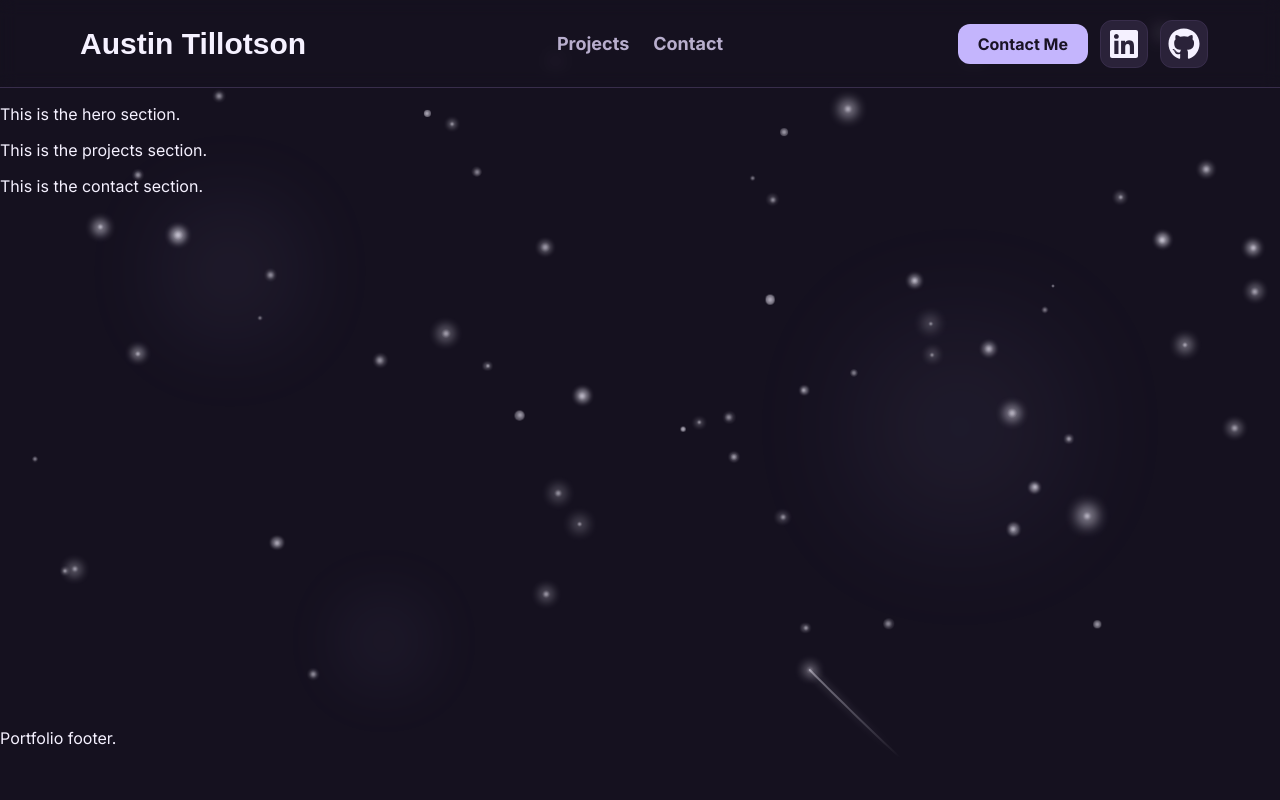
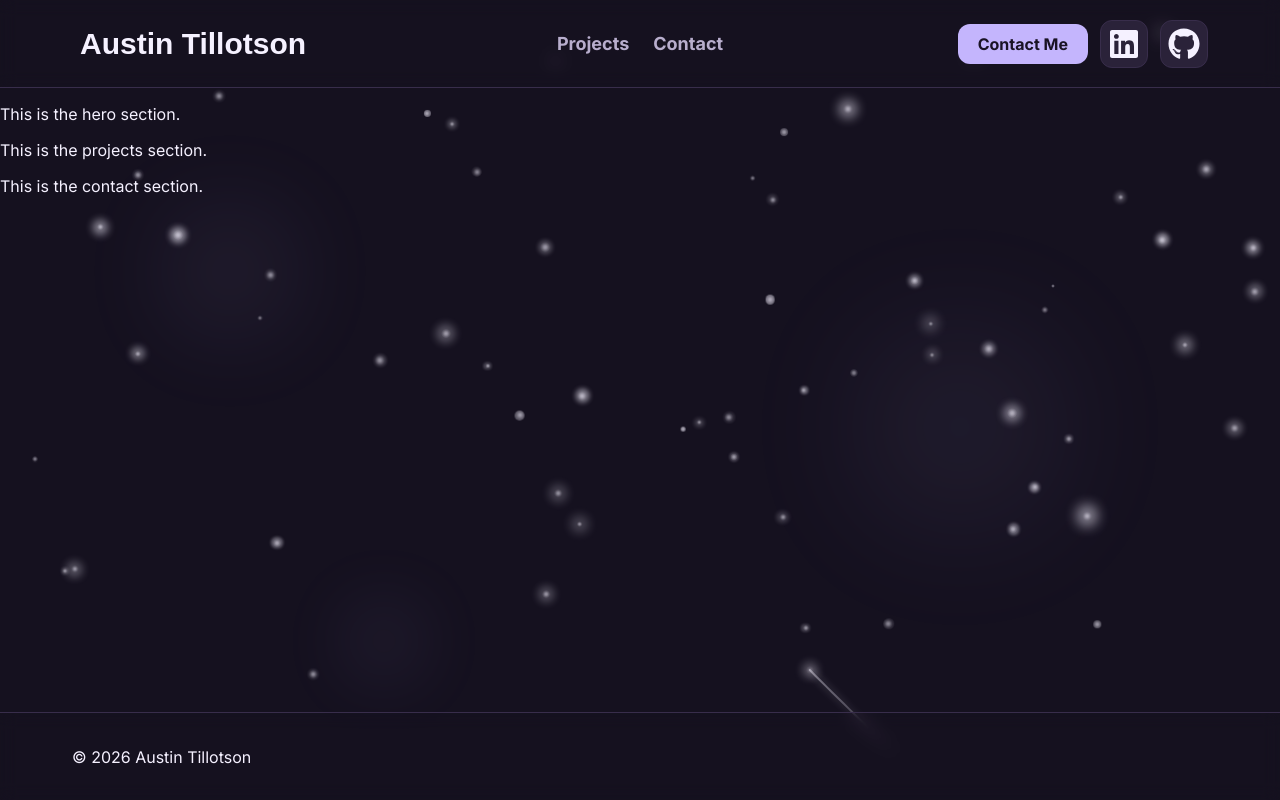
Before and after one commit to Austin-Tillotson/Portfolio, a Next.js app: page / in a window 1280 px wide. Built offline with nearby package versions, Linux system fonts and the light colour scheme; a web font is replaced by a local one.

Commit message:
implemented copyright footer

```diff
--- /dev/null
+++ b/app/components/Footer.tsx
@@ -0,0 +1,9 @@
+export default function Footer() {
+  return (
+    <footer className="footer site-bar">
+      <div className="footer__content site-bar__content">
+        <p>© 2026 Austin Tillotson</p>
+      </div>
+    </footer>
+  );
+}
--- a/app/components/Header.tsx
+++ b/app/components/Header.tsx
@@ -30,8 +30,8 @@ export default function Header() {
   const [isMenuOpen, setIsMenuOpen] = useState(false);
 
   return (
-    <header className="header">
-      <div className="header__content">
+    <header className="header site-bar">
+      <div className="header__content site-bar__content">
         <a
           className={`header__title glow glow--hover ${unbounded.className}`}
           href="#hero"
--- a/app/globals.css
+++ b/app/globals.css
@@ -1,5 +1,6 @@
 :root {
-  --header-height: 5.5rem;
+  --site-bar-height: 5.5rem;
+  --header-height: var(--site-bar-height);
   --background-color: #15111f;
   --surface-color: #1d1729;
   --dropdown-color: #17121f;
@@ -34,27 +35,33 @@ button {
   font: inherit;
 }
 
+.site-bar {
+  height: var(--site-bar-height);
+  background: rgb(29 23 41 / 0.1);
+  -webkit-backdrop-filter: blur(0.5rem);
+  backdrop-filter: blur(0.5rem);
+}
+
+.site-bar__content {
+  height: 100%;
+  max-width: 75rem;
+  margin: 0 auto;
+  padding: 0 1rem;
+}
+
 .header {
   position: fixed;
   z-index: 10;
   top: 0;
   right: 0;
   left: 0;
-  height: var(--header-height);
   border-bottom: 1px solid var(--border-color);
-  background: rgb(29 23 41 / 0.1);
-  -webkit-backdrop-filter: blur(0.5rem);
-  backdrop-filter: blur(0.5rem);
 }
 
 .header__content {
   display: flex;
   align-items: center;
   justify-content: space-between;
-  height: 100%;
-  max-width: 75rem;
-  margin: 0 auto;
-  padding: 0 1rem;
 }
 
 .header__title {
@@ -150,9 +157,19 @@ main > section {
   z-index: 2;
 }
 
-footer {
+.footer {
   position: relative;
   z-index: 2;
+  border-top: 1px solid var(--border-color);
+}
+
+.footer__content {
+  display: flex;
+  align-items: center;
+}
+
+.footer__content p {
+  margin: 0;
 }
 
 .planet.glow {
@@ -316,11 +333,14 @@ span.glow {
 }
 
 @media (min-width: 48rem) {
+  .site-bar__content {
+    padding: 0 2rem;
+  }
+
   .header__content {
     position: relative;
     justify-content: flex-start;
     gap: 2rem;
-    padding: 0 2rem;
   }
 
   .header__nav {
--- a/app/page.tsx
+++ b/app/page.tsx
@@ -1,3 +1,4 @@
+import Footer from "./components/Footer";
 import Header from "./components/Header";
 import Planet from "./components/Planet";
 import ShootingStarManager from "./components/ShootingStarManager";
@@ -47,9 +48,7 @@ export default function Home() {
         </section>
       </main>
 
-      <footer>
-        <p>Portfolio footer.</p>
-      </footer>
+      <Footer />
     </>
   );
 }
```
